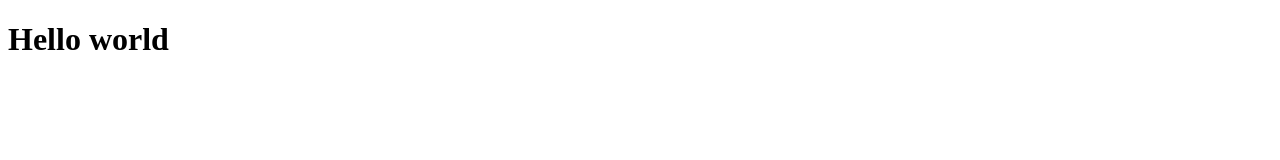
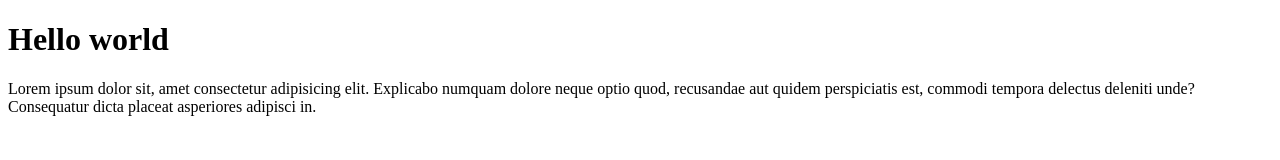
Before and after one commit to abhineshtilak/Sigma-new, a plain HTML site: page index.html in a window 1280 px wide. Drawn offline with Linux system fonts and the light colour scheme.

Commit message:
Added new files in index.html

```diff
--- a/index.html
+++ b/index.html
@@ -8,5 +8,6 @@
 </head>
 <body>
     <h1>Hello world</h1>
+    <p>Lorem ipsum dolor sit, amet consectetur adipisicing elit. Explicabo numquam dolore neque optio quod, recusandae aut quidem perspiciatis est, commodi tempora delectus deleniti unde? Consequatur dicta placeat asperiores adipisci in.</p>
 </body>
 </html>
```
